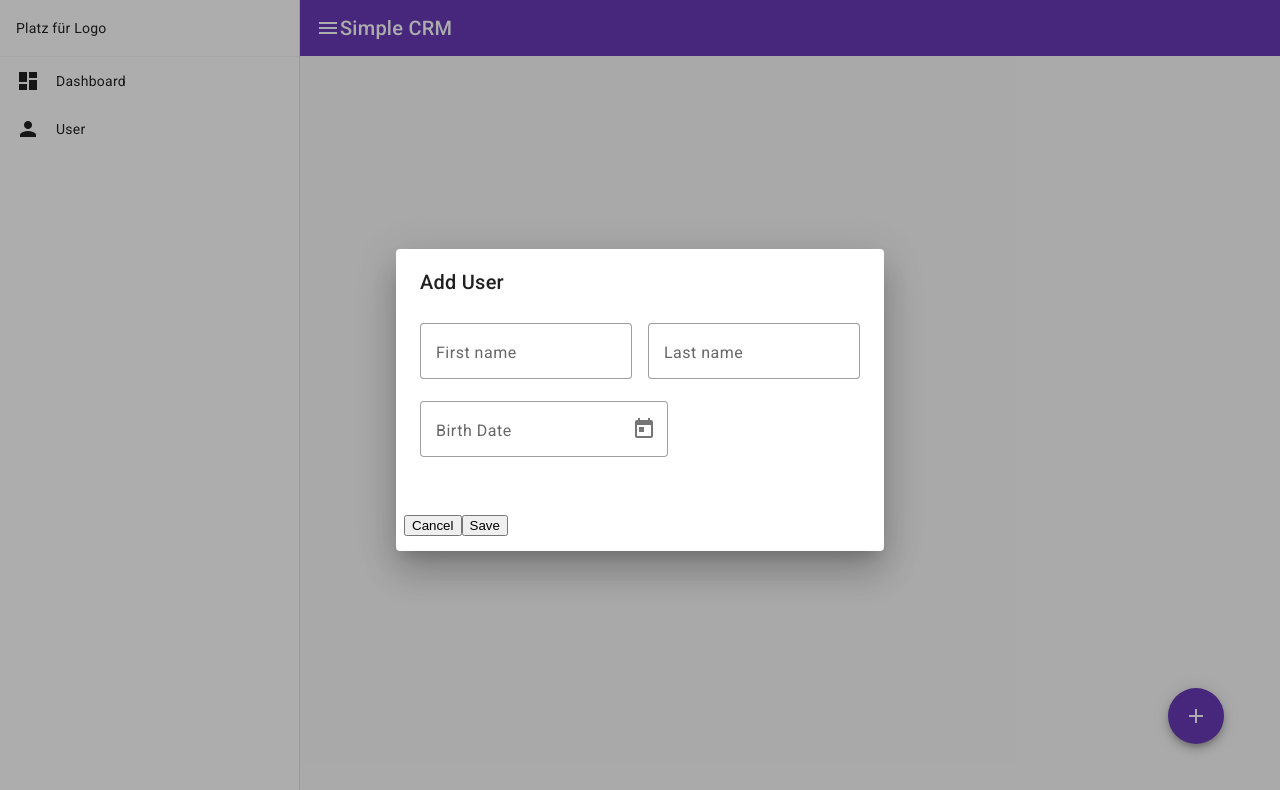
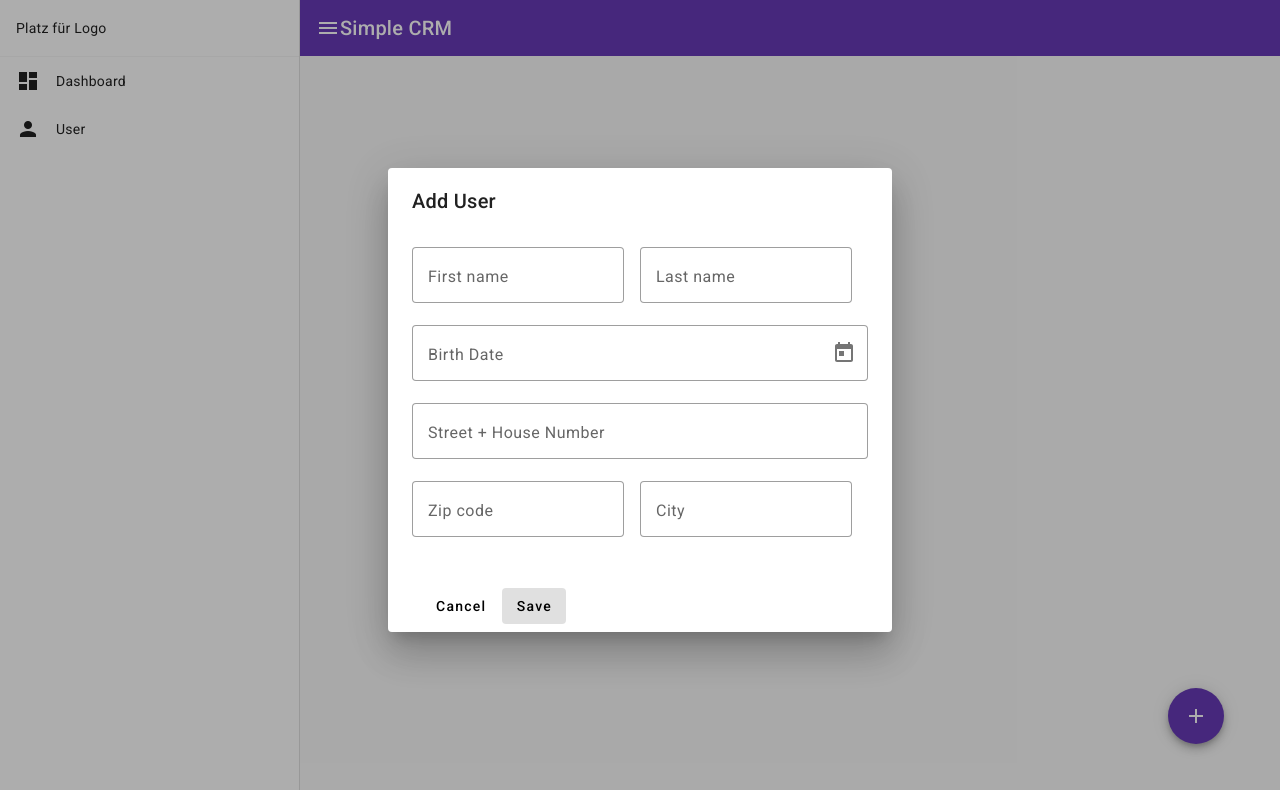
Before and after one commit to Phillipcodes/CRM, an Angular app: page /user in a window 1280 px wide. Both pictures are taken after a click on the button "add". Shown: the top 790 px of the page. Built offline with nearby package versions, Linux system fonts and the light colour scheme.

Commit message:
polished and adde multiple field to the dialog

```diff
--- a/src/app/dialog-add-user/dialog-add-user.component.html
+++ b/src/app/dialog-add-user/dialog-add-user.component.html
@@ -1,7 +1,7 @@
 <h2 mat-dialog-title>Add User</h2>
-<mat-dialog-content>
+<mat-dialog-content class="padding-top-5">
   <div>
-  <mat-form-field class="margin-right-16"  appearance="outline">
+    <mat-form-field class="margin-right-16" appearance="outline">
       <mat-label>First name</mat-label>
       <input matInput placeholder="Placeholder" />
       <!-- <mat-hint>Please enter a name</mat-hint> -->
@@ -13,17 +13,40 @@
     </mat-form-field>
   </div>
   <div>
-    <mat-form-field appearance="outline">
+    <mat-form-field appearance="outline" class="full-width">
       <mat-label>Birth Date</mat-label>
       <input matInput placeholder="Placeholder" [matDatepicker]="picker" />
-        <mat-datepicker-toggle matIconSuffix [for]="picker"></mat-datepicker-toggle>
+      <mat-datepicker-toggle
+        matIconSuffix
+        [for]="picker"
+      ></mat-datepicker-toggle>
       <mat-datepicker #picker></mat-datepicker>
       <!-- <mat-hint>Please enter a date</mat-hint> -->
     </mat-form-field>
-      <div></div>
+    <div>
+      <mat-form-field class="margin-right-16 full-width" appearance="outline">
+        <mat-label>Street + House Number</mat-label>
+        <input matInput placeholder="Placeholder" />
+        <!-- <mat-hint>Please enter a name</mat-hint> -->
+      </mat-form-field>
+    </div>
+    <div>
+      <mat-form-field class="margin-right-16" appearance="outline">
+        <mat-label>Zip code</mat-label>
+        <input matInput placeholder="Placeholder" />
+        <!-- <mat-hint>Please enter a name</mat-hint> -->
+      </mat-form-field>
+      <mat-form-field class="margin-right-16" appearance="outline">
+        <mat-label>City</mat-label>
+        <input matInput placeholder="Placeholder" />
+        <!-- <mat-hint>Please enter a name</mat-hint> -->
+      </mat-form-field>
+    </div>
   </div>
 </mat-dialog-content>
-<mat-dialog-actions>
+<div class="padding-left-32">
+<mat-dialog-actions >
   <button mat-button>Cancel</button>
   <button mat-button cdkFocusInitial>Save</button>
 </mat-dialog-actions>
+</div>
--- a/src/app/dialog-add-user/dialog-add-user.component.ts
+++ b/src/app/dialog-add-user/dialog-add-user.component.ts
@@ -5,11 +5,12 @@
 import {MatFormFieldModule} from '@angular/material/form-field';
 import {MatDatepickerModule} from '@angular/material/datepicker';
 import { MatNativeDateModule } from '@angular/material/core';
+import { MatButton, MatButtonModule } from '@angular/material/button';
 
 @Component({
   selector: 'app-dialog-add-user',
   standalone: true,
-  imports: [CommonModule,MatDialogModule,MatInputModule,MatFormFieldModule,MatDatepickerModule,MatNativeDateModule,],
+  imports: [CommonModule,MatDialogModule,MatInputModule,MatFormFieldModule,MatDatepickerModule,MatNativeDateModule,MatButtonModule],
   templateUrl: './dialog-add-user.component.html',
   styleUrl: './dialog-add-user.component.scss'
 })
--- a/src/styles.scss
+++ b/src/styles.scss
@@ -6,3 +6,13 @@
 .margin-right-16 {
     margin-right: 16px;
 }
+.padding-top-5 {
+    padding-top: 5px !important;
+}
+.full-width {
+    width: 100%;
+}
+
+.padding-left-32 {
+    padding-left: 32px;
+}
```
Lines whose indentation alone changed are shown as unchanged.
